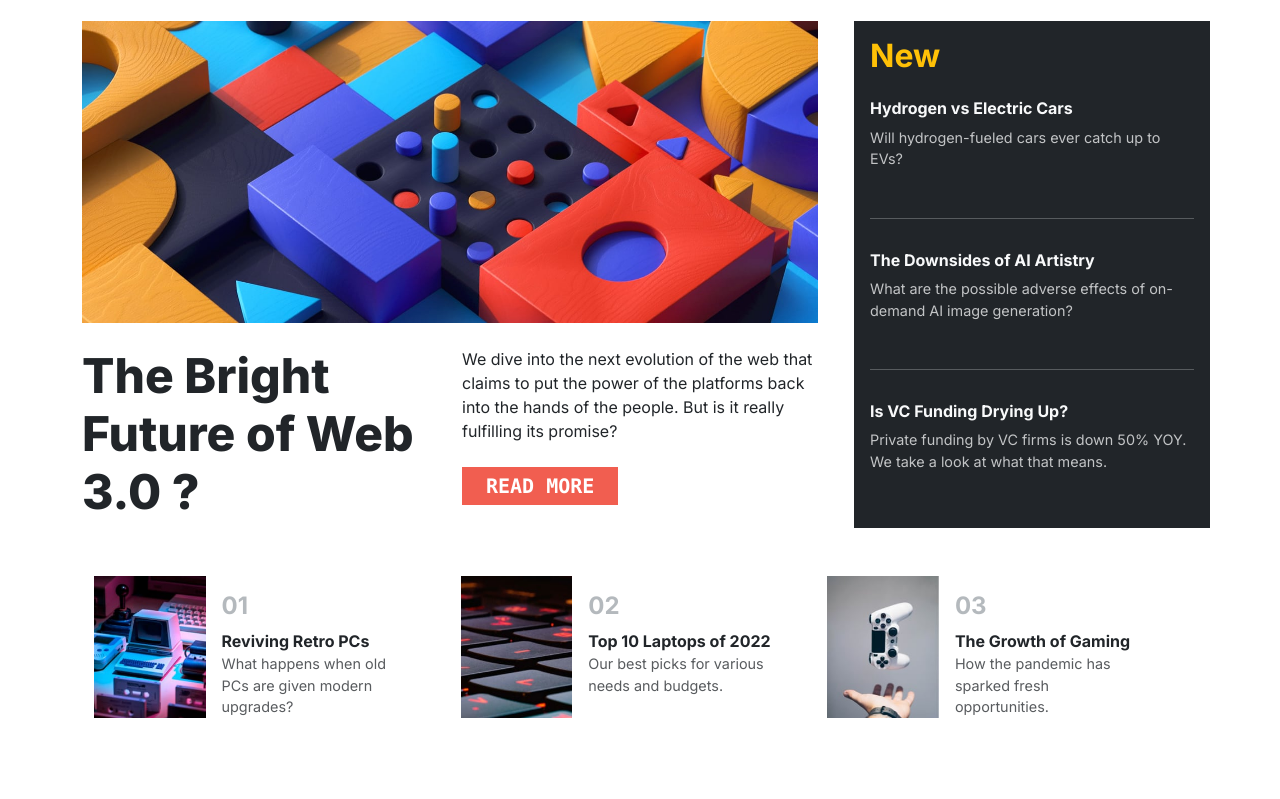
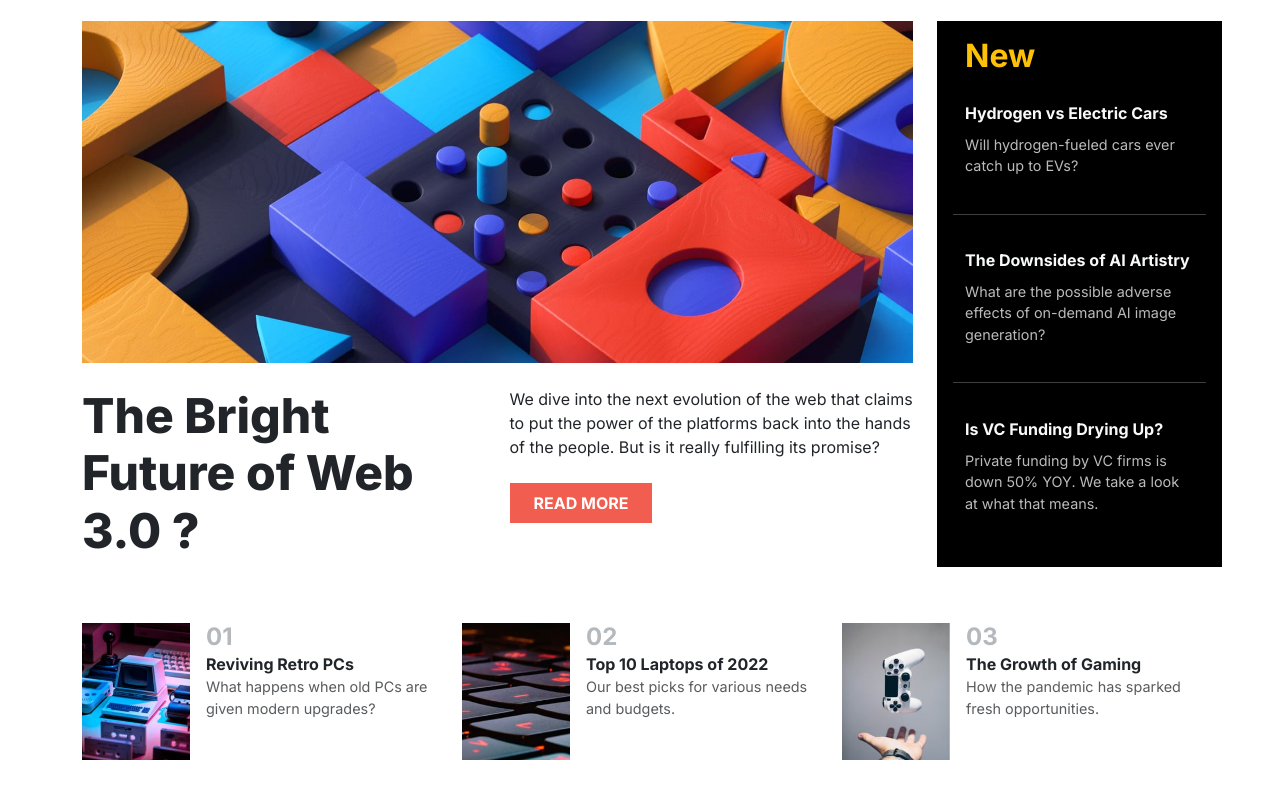
Before and after one commit to FayssalG/news-hompage, a plain HTML site: page index.html in a window 1280 px wide. Shown: the part 109-908 px from the top of the page. Before the commit the page ends 843 px from the top, so only its background shows below. Drawn offline with nearby package versions, Linux system fonts and the light colour scheme.

Commit message:
change some styles

```diff
--- a/index.html
+++ b/index.html
@@ -50,7 +50,7 @@
    <main class="container-lg">
         <div class="row gap-4">
             <!-- The main section -->
-            <section class="col-lg-8 ">
+            <section class="col-lg-9 ">
                 <div class="mb-4">
                     <picture >
                         <source media="(max-width: 700px)" srcset="assets/images/image-web-3-mobile.jpg">
@@ -67,13 +67,13 @@
                             We dive into the next evolution of the web that claims to put the power of the platforms back into the hands of the people.
                             But is it really fulfilling its promise?
                         </p>
-                        <button class="btn-custom px-4 fw-bold fs-5 mt-2 text-uppercase font-monospace">Read more</button>
+                        <button class="btn-custom px-4 py-2 fw-bold fs-6 mt-2 text-uppercase">Read more</button>
                     </div>
                 </div>
             </section>
 
             <!-- ASIDE  -->
-            <aside class="col-lg text-light bg-dark p-3 d-flex flex-column">
+            <aside class="row row-cols-1 col-lg text-light bg-black p-3 ">
                 <h2 class="text-warning fw-bolder">New</h2>
                 <p>
                     <h3 class="fs-6 fw-bold"><a href="#">Hydrogen vs Electric Cars</a></h3>
@@ -98,15 +98,15 @@
         </div>
 
         <!-- Other articles -->
-        <section class="container row mt-5 gap-2" >
-            <article class="col-xl card">
-                <div class="row g-0">
+        <section class="row my-5 gy-2  " >
+            <article class="col-lg ">
+                <div class="row gx-3">
                     <div class="col-4 ">
                         <img class="img-fluid float-start" src="assets/images/image-retro-pcs.jpg" alt="Retro PCs">
                     </div>
 
 
-                    <div class="col-8 card-body">
+                    <div class="col-8">
                         <h4 class="card-title fw-bolder text-secondary opacity-50">01</h4>
                         <a href="#" class="card-text fw-bold">Reviving Retro PCs</a>
                         <p class="card-text opacity-75">What happens when old PCs are given modern upgrades?</p>
@@ -114,13 +114,13 @@
                 </div>
             </article>
 
-            <article class="col-xl card">
-                <div class="row g-0">
+            <article class="col-lg ">
+                <div class="row gx-3">
                     <div class="col-4">
                         <img class="img-fluid " src="assets/images/image-top-laptops.jpg" alt="TOP 10 Laptops">
                     </div>
 
-                    <div class="col-8 card-body">
+                    <div class="col-8 ">
                         <h4 class="card-title fw-bolder text-secondary opacity-50">02</h4>
                         <a href="#" class="card-text fw-bold">Top 10 Laptops of 2022</a>
                         <p class="card-text opacity-75">Our best picks for various needs and budgets.</p>
@@ -129,13 +129,13 @@
                 </div>
             </article>
 
-            <article class="col-xl card">
-                <div class="row g-0">
+            <article class="col-lg ">
+                <div class="row gx-3">
                     <div class="col-4">
                         <img class="img-fluid " src="assets/images/image-gaming-growth.jpg" alt="Gaming Growth">
                     </div>
 
-                    <div class="col-8 card-body">
+                    <div class="col-8">
                         <h4 class="card-title fw-bolder text-secondary opacity-50">03</h4>
                         <a href="#" class="card-text fw-bold">The Growth of Gaming</a>
                         <p class="card-text opacity-75">How the pandemic has sparked fresh opportunities.</p>
```
Also changed, not shown: 1 other file.
